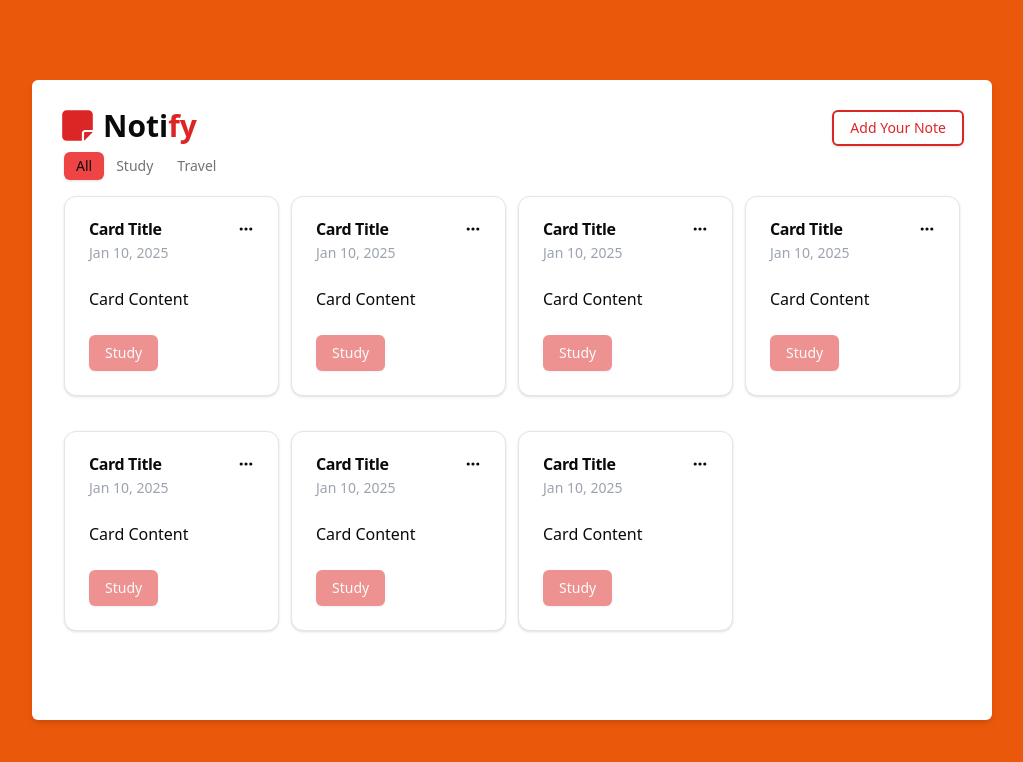
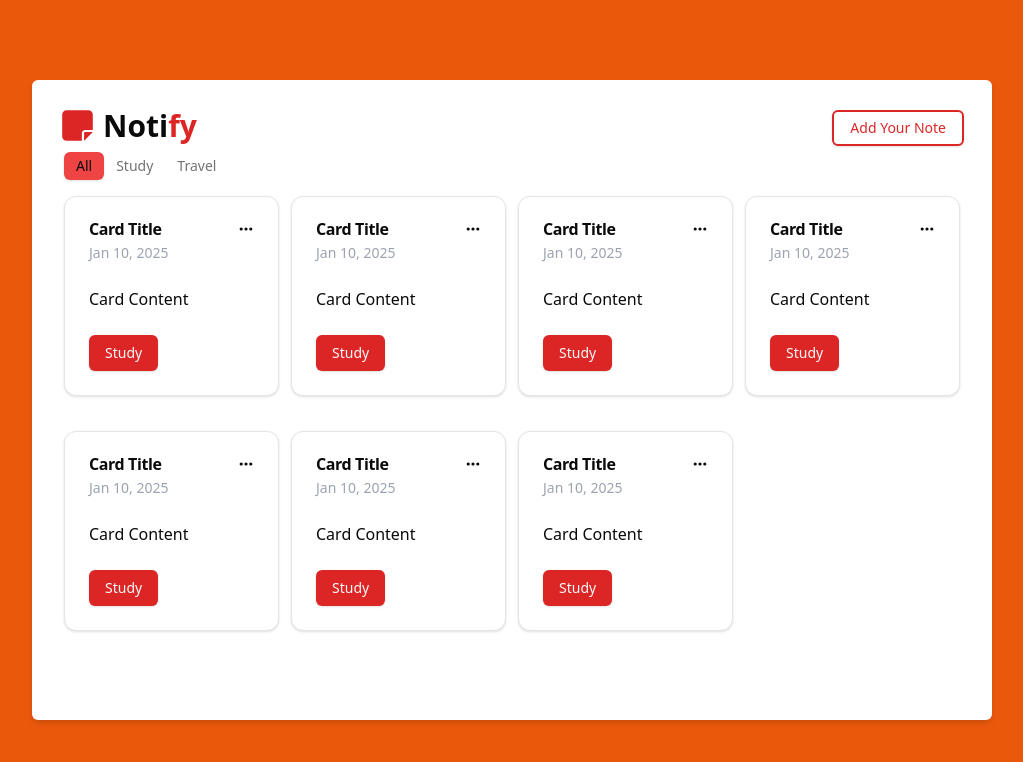
Before and after one commit to nilesh7757/Notify, a Next.js app: page / in a window 1280 px wide. Shown: the top 762 px of the page, without its empty margins (128-1151 px from the left). Built offline with nearby package versions, Linux system fonts and the light colour scheme.

Commit message:
button disabled

```diff
--- a/app/Components/SingleNote.tsx
+++ b/app/Components/SingleNote.tsx
@@ -24,7 +24,7 @@ const SingleNote = () => {
                     <p>Card Content</p>
                 </CardContent>
                 <CardFooter>
-                    <Button disabled className='bg-red-600 hover:bg-red-700 '>Study</Button>
+                    <Button disabled className='bg-red-600 disabled:opacity-1 hover:bg-red-700 '>Study</Button>
                 </CardFooter>
             </Card>
 
```
